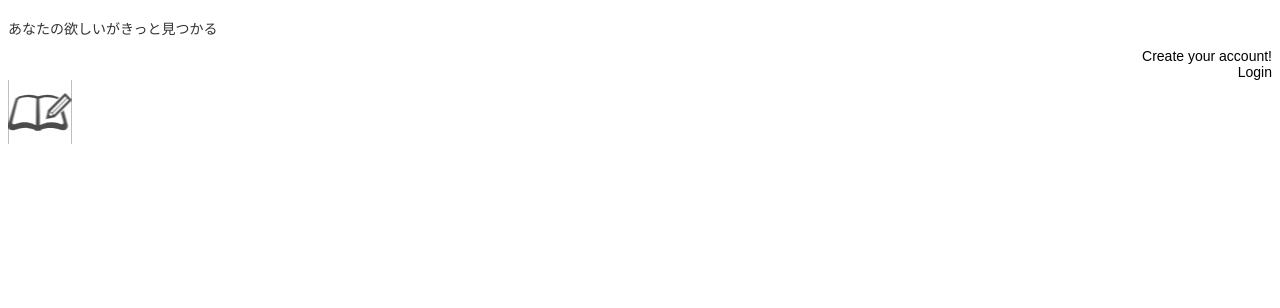
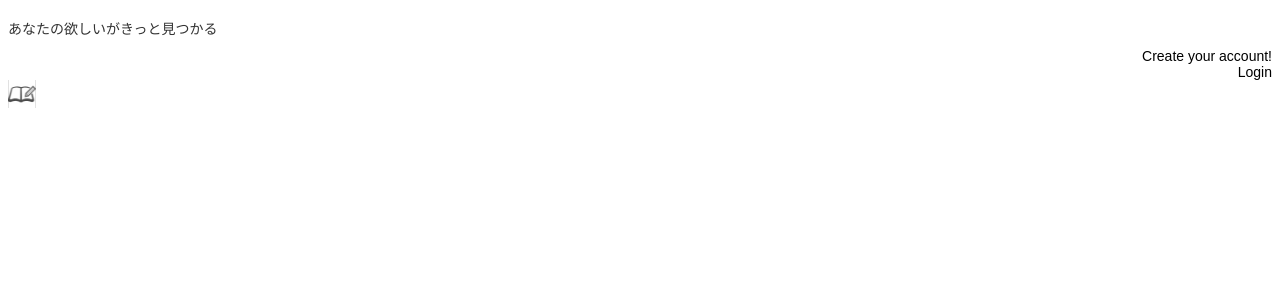
Before and after one commit to ryuseikorogi/swapapp, a Rails app: page / in a window 1280 px wide. Shown: the top 308 px of the page. Run offline with Rails 7, Linux system fonts and the light colour scheme; style sheets or scripts are compiled from the project's sources; parts of the project's set-up code (start-up, migrations or seed data) failed here and were passed over.

Commit message:
category1の写真の追加

```diff
--- a/app/assets/stylesheets/index.css
+++ b/app/assets/stylesheets/index.css
@@ -39,3 +39,8 @@ position :center;
 width: 15%;
 height: 15%;
 }
+
+.link-category1 {
+  width: 15%;
+  height: 15%;
+}
--- a/app/views/swapapp/index.html.erb
+++ b/app/views/swapapp/index.html.erb
@@ -10,6 +10,7 @@
     <title>swapapp</title>
     <p>あなたの欲しいがきっと見つかる</p>
   </header>
+
   <% if user_signed_in? %>
   <div class="message">
     <%= "#{current_user.nickname} is already logged in." %>
@@ -22,11 +23,16 @@
   <div class="message">
     <%= link_to "Login", new_user_session_path %>
   </div>
-  <%= link_to root_path do %>
-  <%= image_tag 'note-pencil.jpeg' %>
-  <% end %>
+
+  <div class="link-category1">
+    <%= link_to root_path do %>
+    <%= image_tag 'note-pencil.jpeg' ,class: "link-category1"%>
+    <% end %>
+  </div>
+
   <footer>
   </footer>
+
 </body>
 
 <% end %>
```
